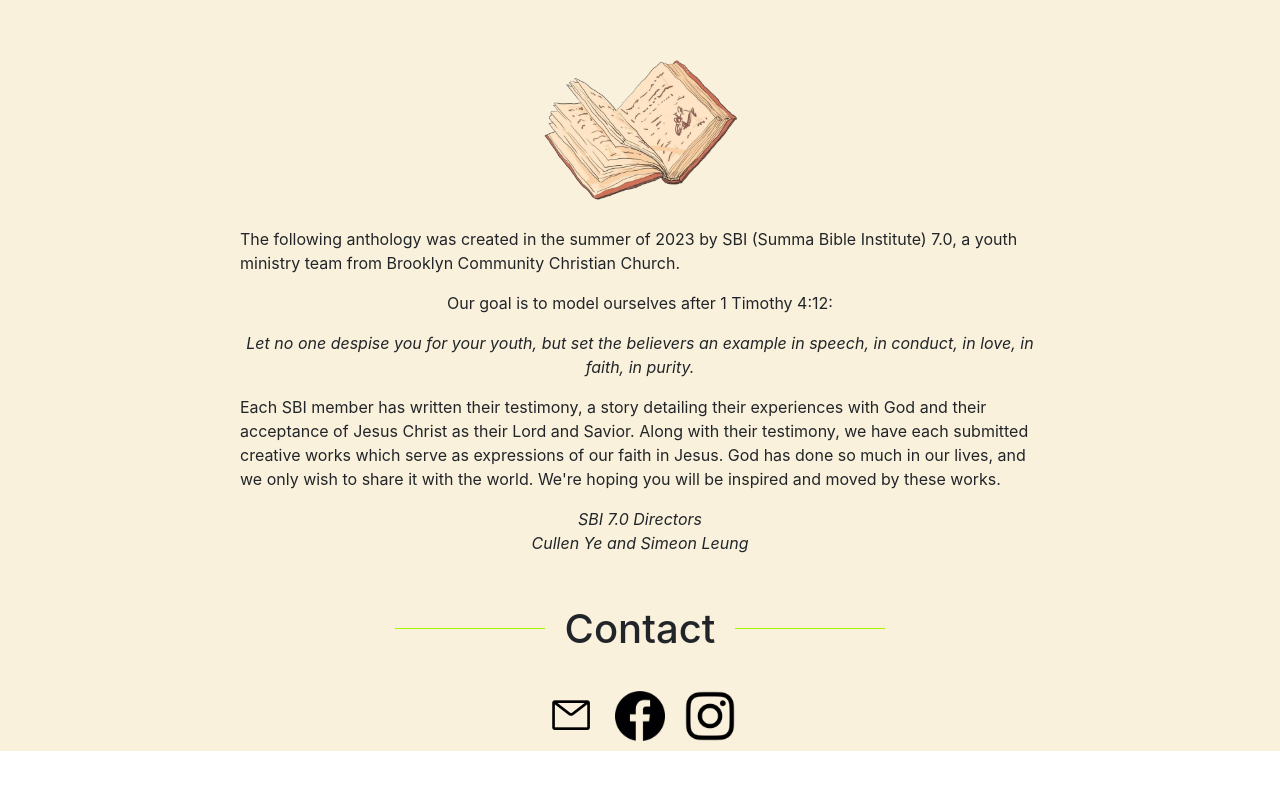
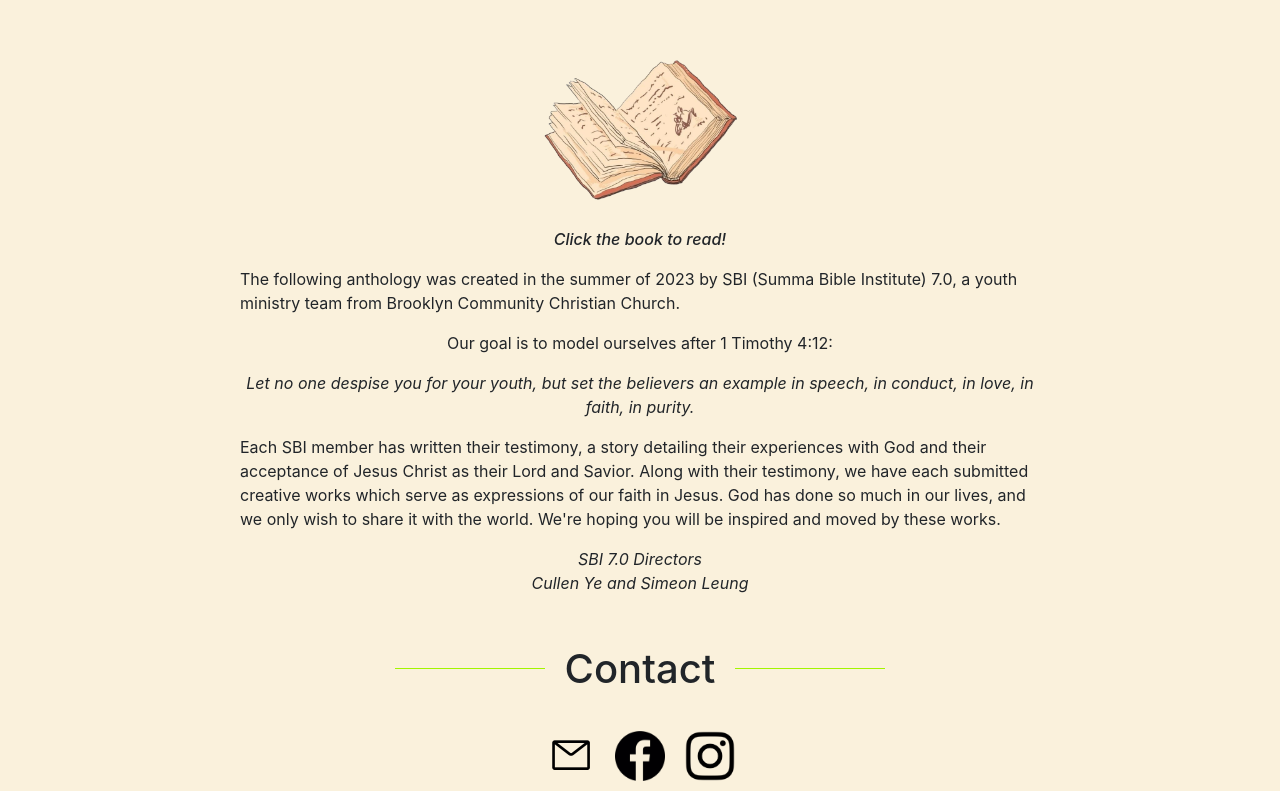
Before and after one commit to GalacticKnight/bccc, a React (Create React App) app: page / in a window 1280 px wide. Shown: the part 2685-3476 px from the top of the page. Before the commit the page ends 3436 px from the top, so only its background shows below. Built offline with nearby package versions, Linux system fonts and the light colour scheme.

Commit message:
added click me caption to anthology book for clarity

```diff
--- a/src/components/HomePage/Anthology.jsx
+++ b/src/components/HomePage/Anthology.jsx
@@ -13,6 +13,7 @@ const Anthology = () => {
                     <img src={bookImage} alt="book image"/>
                 </a>
             </div>
+            <p id="book-caption">Click the book to read!</p>
             <p>The following anthology was created in the summer of 2023 by SBI (Summa Bible Institute) 7.0, a youth ministry team from Brooklyn Community Christian Church.</p>
             <p style={{textAlign:"center"}}>Our goal is to model ourselves after 1 Timothy 4:12:</p>
             <p class="alignAntho">Let no one despise you for your youth, but set the believers an example in speech, in conduct, in love, in faith, in purity.</p>
--- a/src/components/static/Anthology.css
+++ b/src/components/static/Anthology.css
@@ -28,6 +28,12 @@
     margin: 0 auto;
 }
 
+#book-caption{
+    text-align: center;
+    font-style: italic;
+    font-weight: 500;
+}
+
 @media (min-width: 768px) {
     .anthologySummary {
         width: 80%;
```
